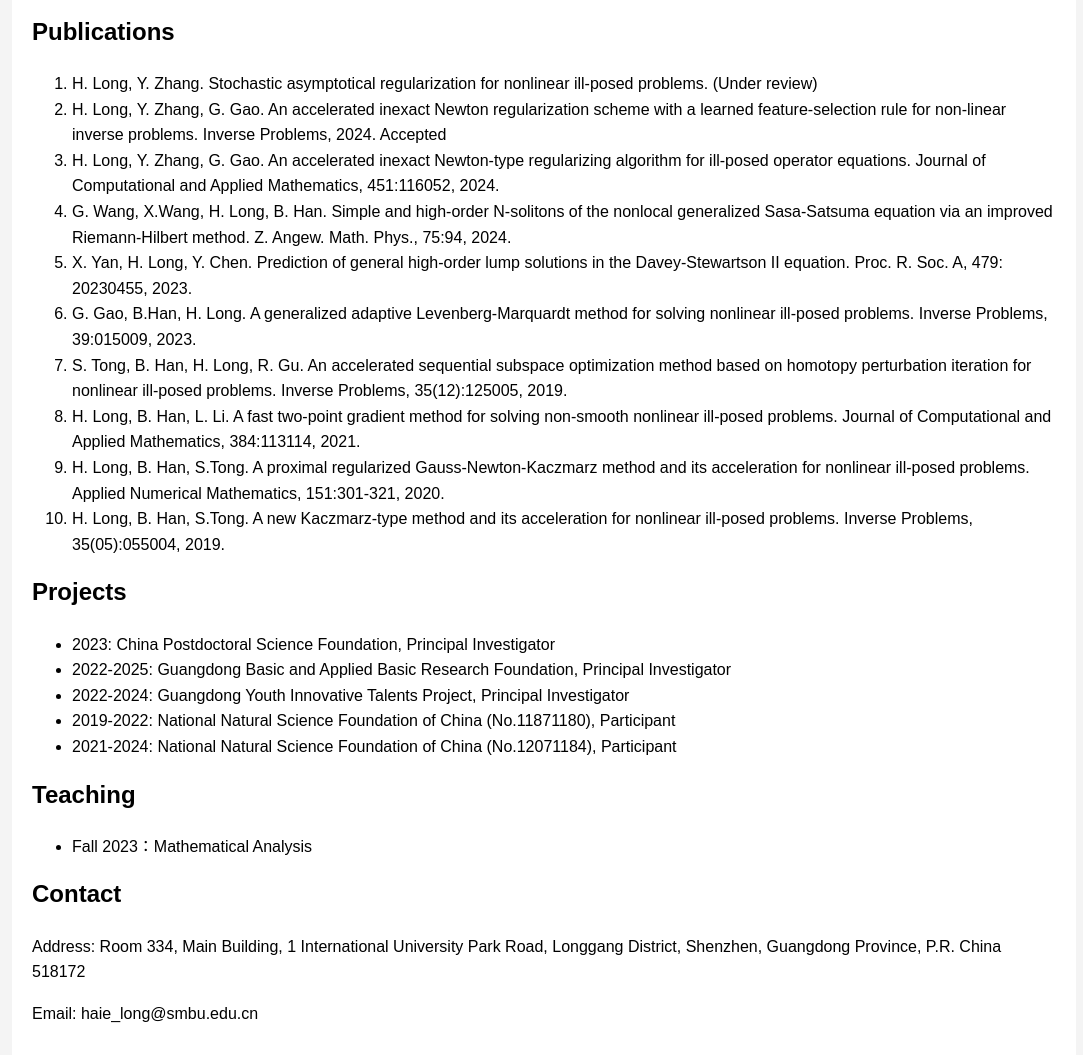
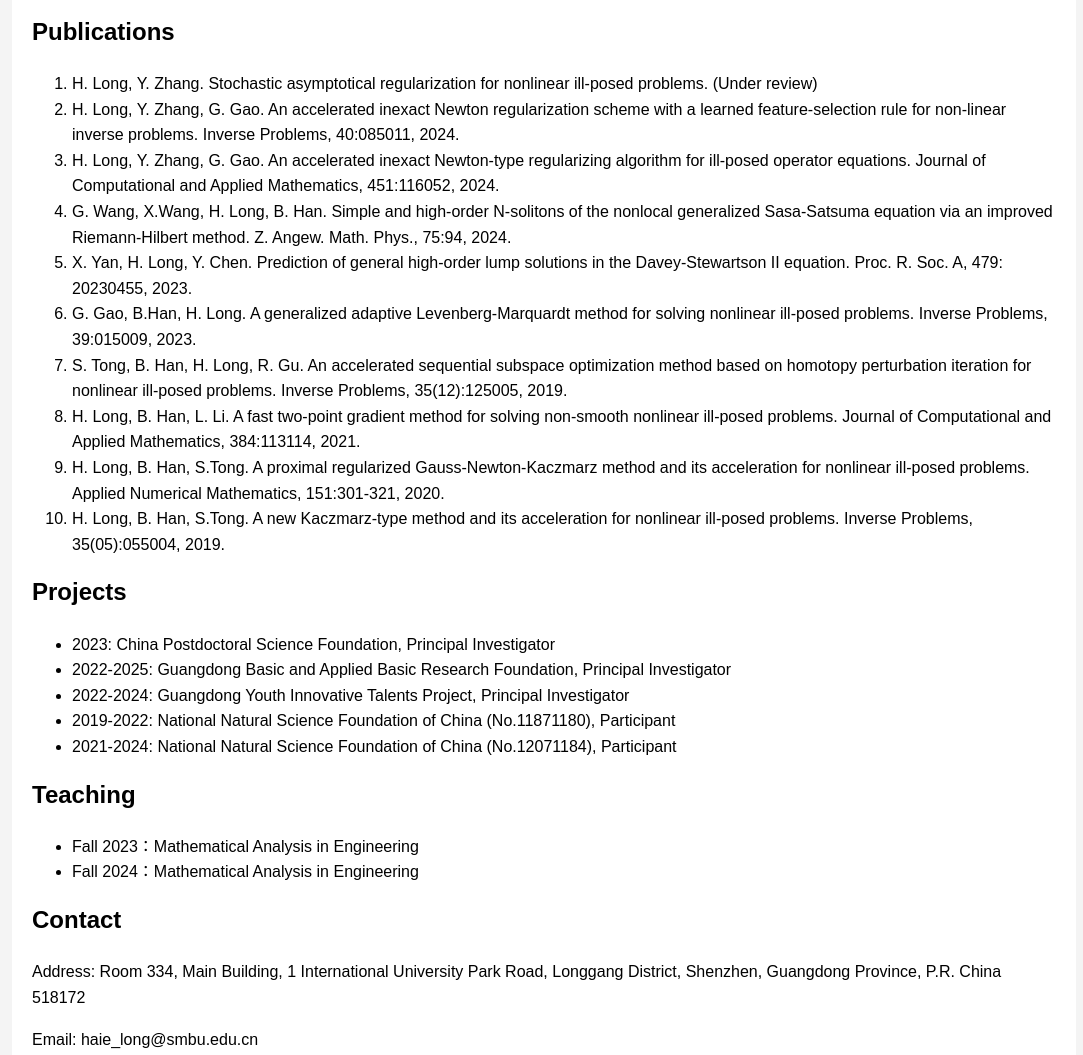
Before and after one commit to Haie555/Haie555.github.io, a plain HTML site: page index.html in a window 1280 px wide. Shown: the part 846-1901 px from the top of the page, without its empty margins (96-1179 px from the left). Drawn offline with Linux system fonts and the light colour scheme.

Commit message:
Update index.html with new content

```diff
--- a/index.html
+++ b/index.html
@@ -116,7 +116,7 @@
             <h2>Publications</h2>
             <ol>
                 <li>H. Long, Y. Zhang. Stochastic asymptotical regularization for nonlinear ill-posed problems. (Under review)</li>
-                <li>H. Long, Y. Zhang, G. Gao. An accelerated inexact Newton regularization scheme with a learned feature-selection rule for non-linear inverse problems. Inverse Problems, 2024. Accepted</li>
+                <li>H. Long, Y. Zhang, G. Gao. An accelerated inexact Newton regularization scheme with a learned feature-selection rule for non-linear inverse problems. Inverse Problems, 40:085011, 2024.</li>
                 <li>H. Long, Y. Zhang, G. Gao. An accelerated inexact Newton-type regularizing algorithm for ill-posed operator equations. Journal of Computational and Applied Mathematics, 451:116052, 2024.</li>
                 <li>G. Wang, X.Wang, H. Long, B. Han. Simple and high-order N-solitons of the nonlocal generalized Sasa-Satsuma equation via an improved Riemann-Hilbert method. Z. Angew. Math. Phys., 75:94, 2024.</li>
                 <li>X. Yan, H. Long, Y. Chen. Prediction of general high-order lump solutions in the Davey-Stewartson II equation. Proc. R. Soc. A, 479: 20230455, 2023.</li>
@@ -140,7 +140,8 @@
         <section id="teaching">
             <h2>Teaching</h2>
             <ul>
-                <li>Fall 2023：Mathematical Analysis</li>
+                <li>Fall 2023：Mathematical Analysis in Engineering</li>
+                <li>Fall 2024：Mathematical Analysis in Engineering</li>
             </ul>
         </section>
         <section id="contact">
```
